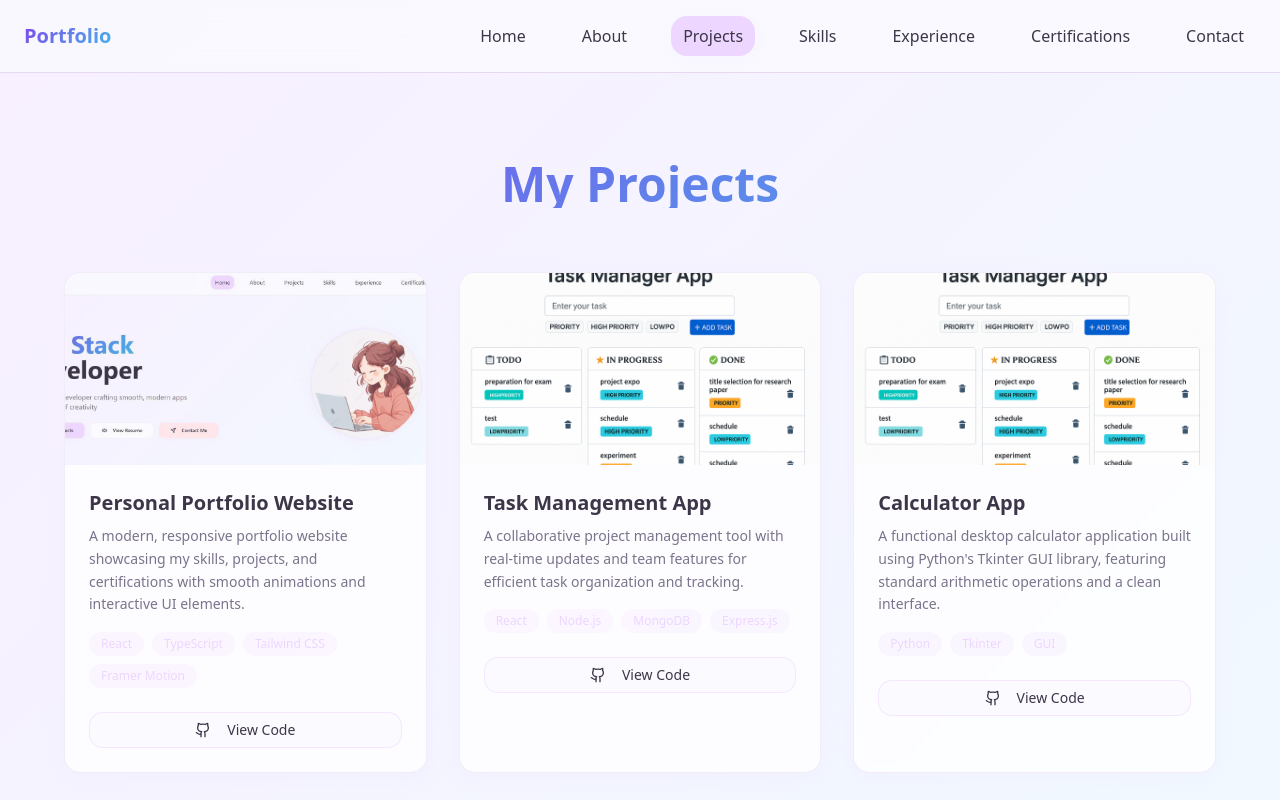
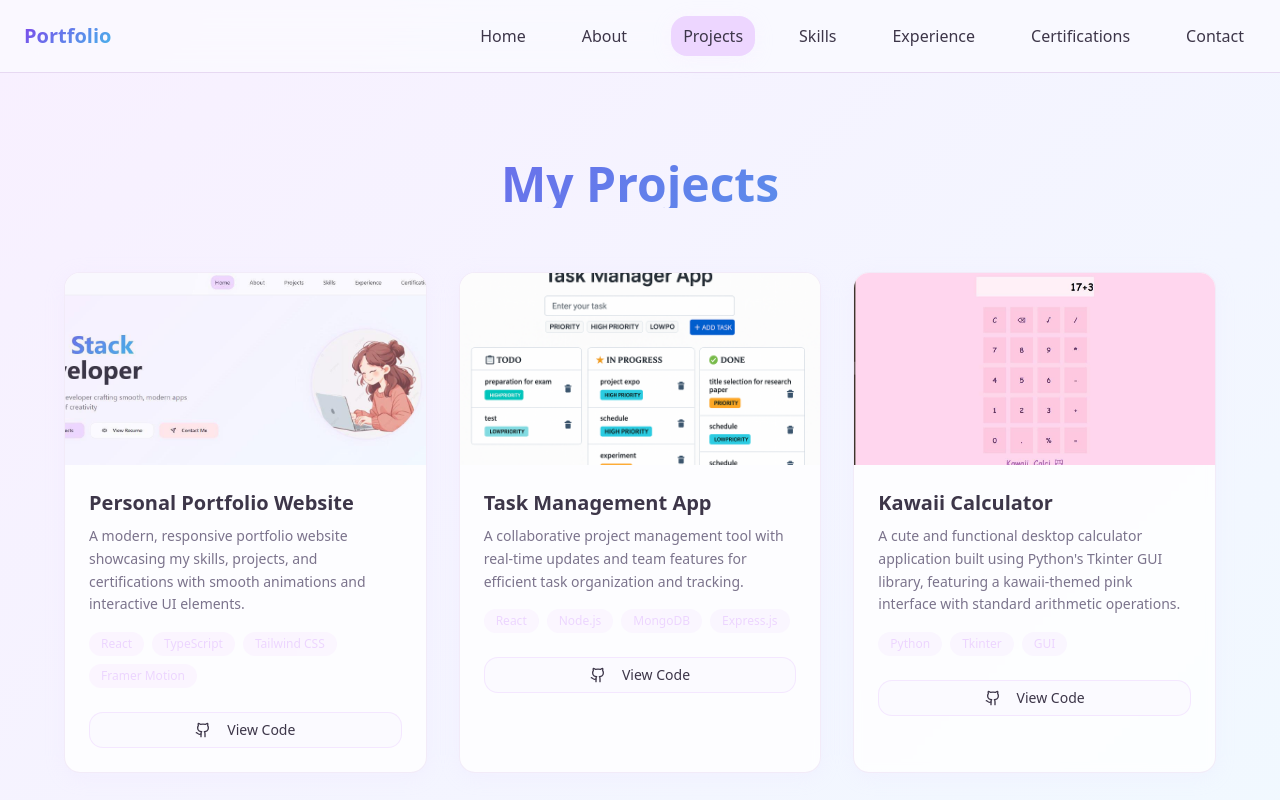
Before and after one commit to RemyAthisayaa17/RemyAthisayaa-Portfolio, a React (Vite) app: page /projects in a window 1280 px wide. Shown: the top 800 px of the page. Built offline with nearby package versions, Linux system fonts and the light colour scheme.

Commit message:
Update calculator project details

```diff
--- a/src/pages/Projects.tsx
+++ b/src/pages/Projects.tsx
@@ -23,12 +23,12 @@ const projects = [
   },
   {
     id: 3,
-    title: "Calculator App",
-    description: "A functional desktop calculator application built using Python's Tkinter GUI library, featuring standard arithmetic operations and a clean interface.",
+    title: "Kawaii Calculator",
+    description: "A cute and functional desktop calculator application built using Python's Tkinter GUI library, featuring a kawaii-themed pink interface with standard arithmetic operations.",
     tech: ["Python", "Tkinter", "GUI"],
-    image: "/lovable-uploads/0863e104-2f08-4786-a129-26a5abc4cab4.png",
-    liveUrl: "#",
-    githubUrl: "#",
+    image: "/lovable-uploads/kawaii-calci.jpg",
+    liveUrl: "https://github.com/RemyAthisayaa17/kawaii_calci",
+    githubUrl: "https://github.com/RemyAthisayaa17/kawaii_calci",
   },
 ];
 
```
Also changed, not shown: public/lovable-uploads/kawaii-calci.jpg (added).
